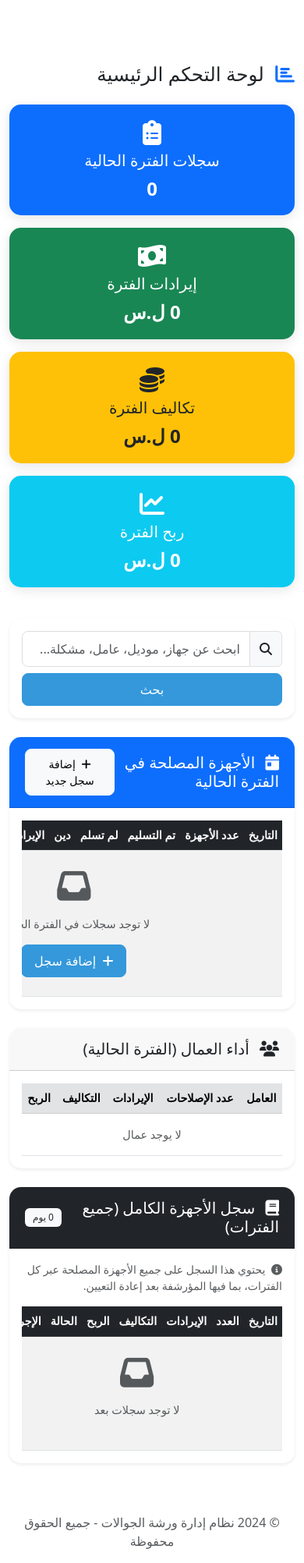
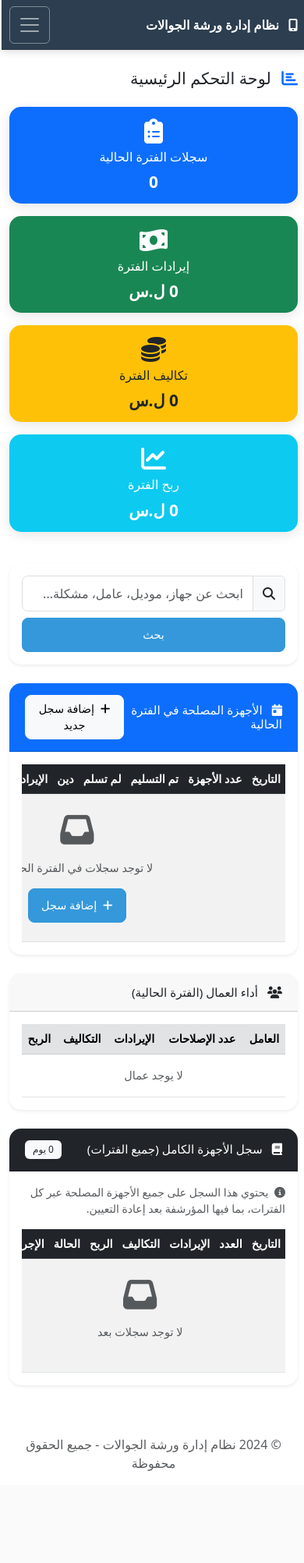
Before and after one commit to mohamadshalabi343-cell/shalab1, a Flask app: page / in a window 390 px wide. Shown: the whole page at 78% size. After the commit the page ends 1886 px from the top, so only its background shows below. Run offline with Flask 3, Linux system fonts and the light colour scheme; data that the repository does not hold is empty.

Commit message:
Update style.css

```diff
--- a/static/css/style.css
+++ b/static/css/style.css
@@ -1,10 +1,22 @@
+/* ===== Navbar ===== */
+.custom-navbar {
+    background-color: #2c3e50 !important;
+    padding: 0.5rem 0;
+    box-shadow: 0 2px 10px rgba(0,0,0,0.15);
+}
+
+.custom-navbar .navbar-brand {
+    font-weight: 700;
+    font-size: 1.1rem;
+}
+
 .custom-navbar .nav-link {
     font-weight: 500;
     color: #bdc3c7 !important;
     transition: all 0.3s;
     border-radius: 8px;
-    margin: 0 5px;
-    padding: 8px 16px !important;
+    margin: 0 3px;
+    padding: 10px 16px !important;
 }
 
 .custom-navbar .nav-link:hover {
@@ -15,6 +27,37 @@
 .custom-navbar .nav-link.active {
     color: #fff !important;
     background-color: rgba(255,255,255,0.2);
+}
+
+.custom-navbar .navbar-toggler {
+    border-color: rgba(255,255,255,0.4);
+    padding: 8px 10px;
+}
+
+.custom-navbar .navbar-toggler:focus {
+    box-shadow: 0 0 0 0.2rem rgba(255,255,255,0.25);
+}
+
+/* ===== قائمة الجوال ===== */
+@media (max-width: 991.98px) {
+    .custom-navbar .navbar-collapse {
+        background-color: #34495e;
+        border-radius: 10px;
+        padding: 10px;
+        margin-top: 10px;
+        box-shadow: 0 4px 12px rgba(0,0,0,0.2);
+    }
+
+    .custom-navbar .nav-link {
+        padding: 14px 16px !important;
+        margin: 3px 0;
+        font-size: 1rem;
+        border-radius: 8px;
+    }
+
+    .custom-navbar .navbar-brand {
+        font-size: 1rem;
+    }
 }
 
 /* ===== بطاقات الإحصائيات ===== */
@@ -40,7 +83,7 @@
     margin: 10px 0 0;
 }
 
-/* ===== البطاقات العامة ===== */
+/* ===== البطاقات ===== */
 .card {
     border: none;
     border-radius: 15px;
@@ -70,6 +113,12 @@
 
 .table-hover tbody tr:hover {
     background-color: #f8f9fa;
+}
+
+/* تمرير أفقي سلس للجداول على الجوال */
+.table-responsive {
+    -webkit-overflow-scrolling: touch;
+    overflow-x: auto;
 }
 
 /* ===== الأزرار ===== */
@@ -132,6 +181,7 @@
     border: 1px solid #ddd;
     padding: 10px 12px;
     transition: all 0.3s;
+    font-size: 16px; /* مهم جداً: يمنع تكبير الصفحة تلقائياً في iOS */
 }
 
 .form-control:focus, .form-select:focus {
@@ -142,6 +192,12 @@
 .form-label {
     font-size: 0.9rem;
     margin-bottom: 8px;
+}
+
+/* حقول التاريخ بعرض كامل على الجوال */
+input[type="date"] {
+    width: 100%;
+    min-height: 44px;
 }
 
 /* ===== الشارات ===== */
@@ -158,10 +214,14 @@
     box-shadow: 0 2px 10px rgba(0,0,0,0.05);
 }
 
-/* ===== التجاوب ===== */
+/* ===== التجاوب مع الجوال ===== */
 @media (max-width: 768px) {
     .stat-card .stat-number {
         font-size: 1.5rem;
+    }
+
+    .stat-card .card-body {
+        padding: 15px;
     }
 
     .table {
@@ -170,10 +230,59 @@
 
     .table th, .table td {
         padding: 8px 6px;
+        white-space: nowrap;
     }
 
-    .btn-group-sm .btn {
-        padding: 4px 8px;
+    /* أزرار كبيرة بما يكفي للمس */
+    .btn {
+        min-height: 44px;
+        padding: 10px 16px;
+        font-size: 0.95rem;
+    }
+
+    .btn-sm {
+        min-height: 36px;
+        padding: 6px 10px;
+        font-size: 0.85rem;
+    }
+
+    /* عناوين أصغر */
+    h2 {
+        font-size: 1.3rem;
+    }
+
+    h5 {
+        font-size: 1rem;
+    }
+
+    /* الهوامش */
+    .container {
+        padding-left: 10px;
+        padding-right: 10px;
+    }
+
+    /* بطاقات الإحصائيات في صف واحد */
+    .stat-card .card-body {
+        text-align: center;
+    }
+}
+
+@media (max-width: 576px) {
+    .stat-card .stat-number {
+        font-size: 1.3rem;
+    }
+
+    .card-header h5 {
+        font-size: 0.95rem;
+    }
+
+    .btn {
+        font-size: 0.9rem;
+    }
+
+    /* الأزرار المتجاورة تصبح بعرض كامل */
+    .d-flex.gap-2 > .btn {
+        flex: 1;
     }
 }
 
```
